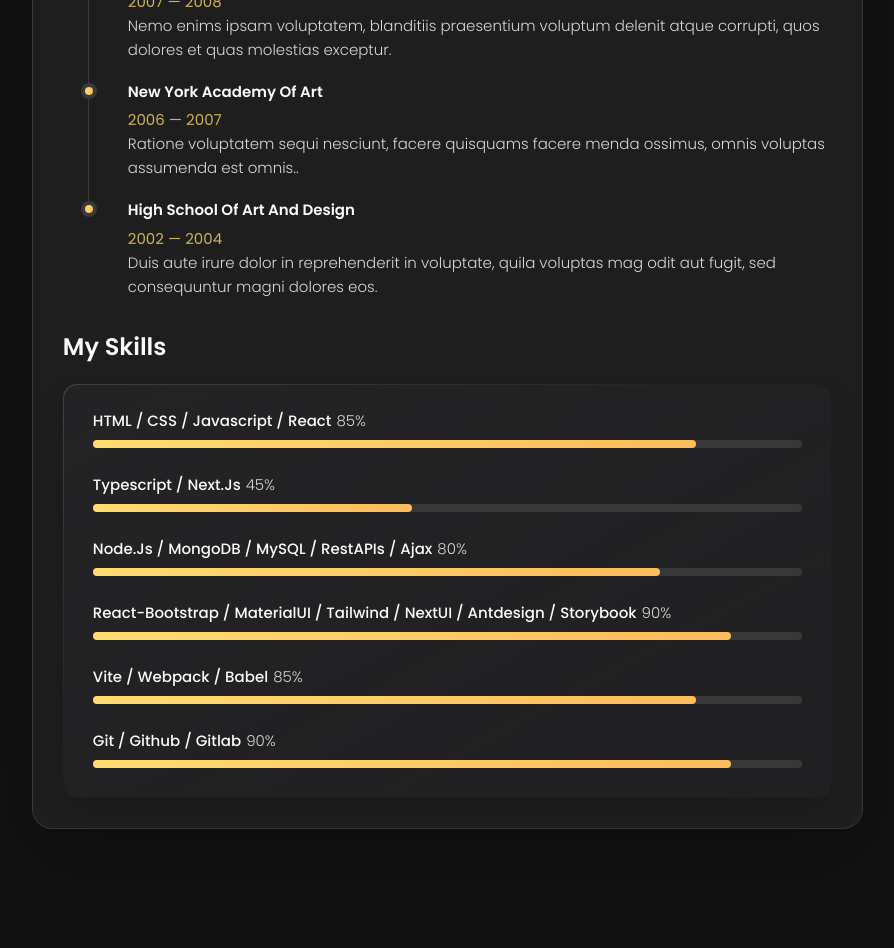
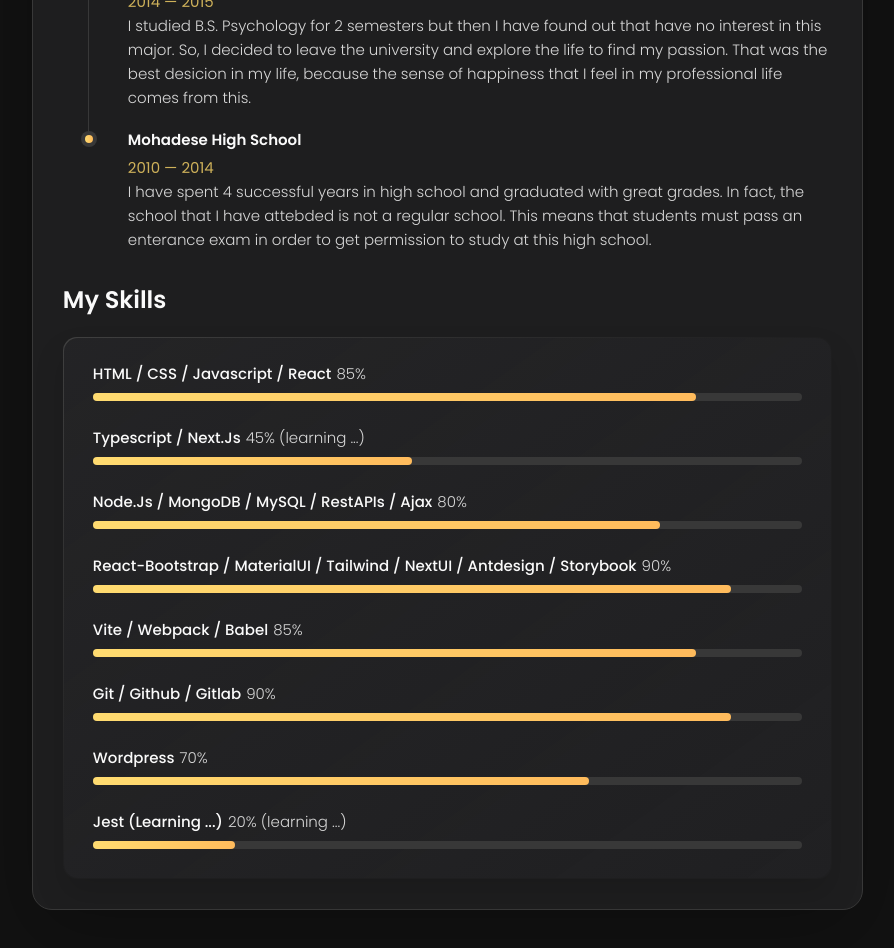
Before and after one commit to Farzane2630/personal-portfolio-v1, a React (Vite) app: page /resume in a window 1280 px wide. Shown: the part 1080-2028 px from the top of the page, without its empty margins (377-1271 px from the left). Before the commit the page ends 1969 px from the top, so only its background shows below. Built offline with nearby package versions, Linux system fonts and the light colour scheme.

Commit message:
resume page done!

```diff
--- a/src/Components/Sidebar.jsx
+++ b/src/Components/Sidebar.jsx
@@ -18,7 +18,7 @@ export default function Sidebar() {
             </figure>
 
             <div class="info-content">
-               <h1 class="name" title="Richard hanrick">Farzaneh Kazemi</h1>
+               <h1 class="name" title="Richard hanrick">Farzane Kazemi</h1>
 
                <p class="title">Frontend Developer</p>
             </div>
--- a/src/Pages/Resume.jsx
+++ b/src/Pages/Resume.jsx
@@ -84,7 +84,7 @@ export default function Resume() {
 
         <div class="title-wrapper">
           <div class="icon-box">
-           <HiOutlineAcademicCap />
+            <HiOutlineAcademicCap />
           </div>
 
           <h3 class="h3">Education</h3>
@@ -94,41 +94,27 @@ export default function Resume() {
 
           <li class="timeline-item">
 
-            <h4 class="h4 timeline-item-title">University school of the arts</h4>
+            <h4 class="h4 timeline-item-title"> Islamic Azad University </h4>
 
-            <span>2007 — 2008</span>
+            <span>2014 — 2015</span>
 
             <p class="timeline-text">
-              Nemo enims ipsam voluptatem, blanditiis praesentium voluptum delenit atque corrupti, quos dolores et
-              quas molestias
-              exceptur.
+              I studied B.S. Psychology for 2 semesters but then I have found out that have no interest in this major. So, I decided to leave the university and explore the life to find my passion.
+              That was the best desicion in my life, because the sense of happiness that I feel in my professional life comes from this.
             </p>
 
           </li>
 
           <li class="timeline-item">
 
-            <h4 class="h4 timeline-item-title">New york academy of art</h4>
+            <h4 class="h4 timeline-item-title">Mohadese high school</h4>
 
-            <span>2006 — 2007</span>
+            <span>2010 — 2014</span>
 
             <p class="timeline-text">
-              Ratione voluptatem sequi nesciunt, facere quisquams facere menda ossimus, omnis voluptas assumenda est
-              omnis..
-            </p>
-
-          </li>
-
-          <li class="timeline-item">
-
-            <h4 class="h4 timeline-item-title">High school of art and design</h4>
-
-            <span>2002 — 2004</span>
-
-            <p class="timeline-text">
-              Duis aute irure dolor in reprehenderit in voluptate, quila voluptas mag odit aut fugit, sed consequuntur
-              magni dolores
-              eos.
+              I have spent 4 successful years in high school and graduated with great grades.
+              In fact, the school that I have attebded is not a regular school. This means that students
+              must pass an enterance exam in order to get permission to study at this high school.
             </p>
 
           </li>
@@ -163,7 +149,7 @@ export default function Resume() {
 
             <div class="title-wrapper">
               <h5 class="h5">Typescript / Next.js</h5>
-              <data value="45">45%</data>
+              <data value="45">45% {''}(learning ...) </data>
             </div>
 
             <div class="skill-progress-bg">
@@ -224,6 +210,31 @@ export default function Resume() {
 
           </li>
 
+          <li class="skills-item">
+
+            <div class="title-wrapper">
+              <h5 class="h5">Wordpress</h5>
+              <data value="70">70%</data>
+            </div>
+
+            <div class="skill-progress-bg">
+              <div class="skill-progress-fill" style={{ width: "70%" }}></div>
+            </div>
+
+          </li>
+          <li class="skills-item">
+
+            <div class="title-wrapper">
+              <h5 class="h5">Jest (learning ...)</h5>
+              <data value="20">20% {""} (learning ...)</data>
+            </div>
+
+            <div class="skill-progress-bg">
+              <div class="skill-progress-fill" style={{ width: "20%" }}></div>
+            </div>
+
+          </li>
+
         </ul>
 
       </section>
```
